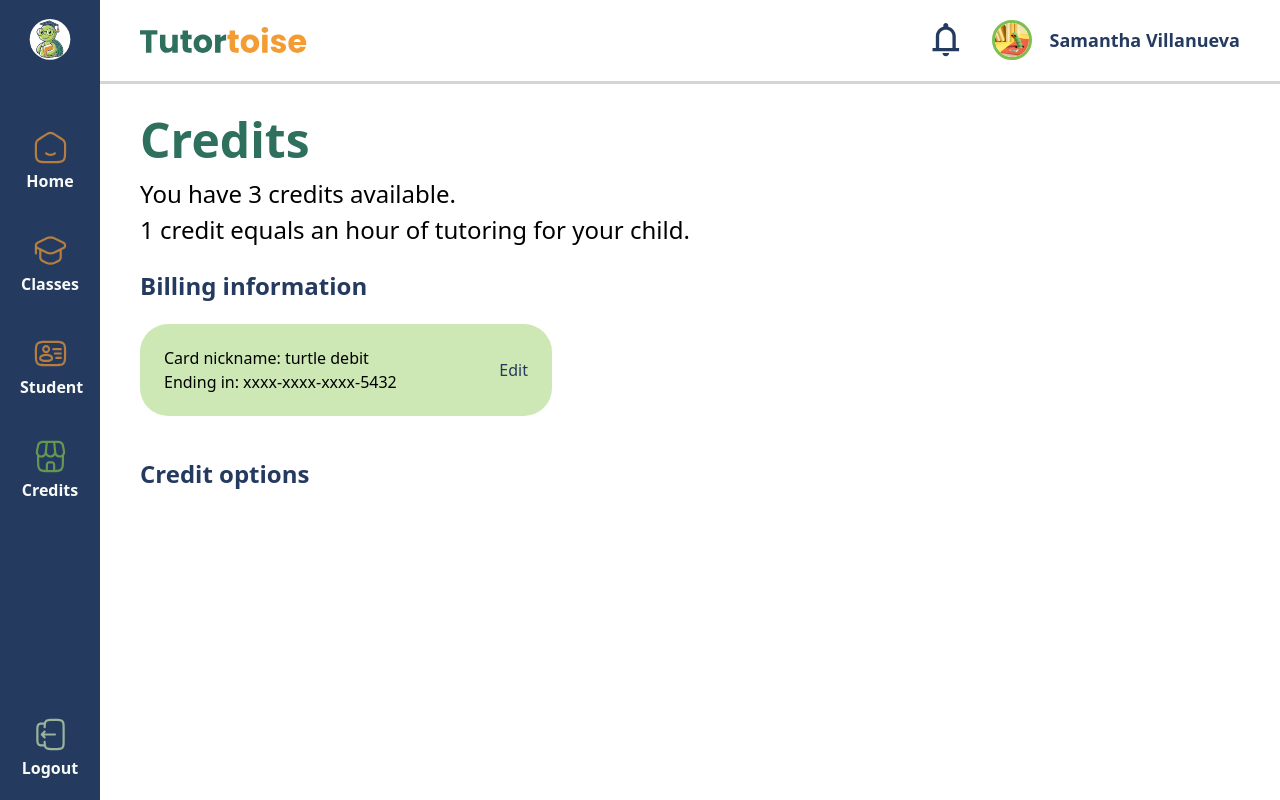
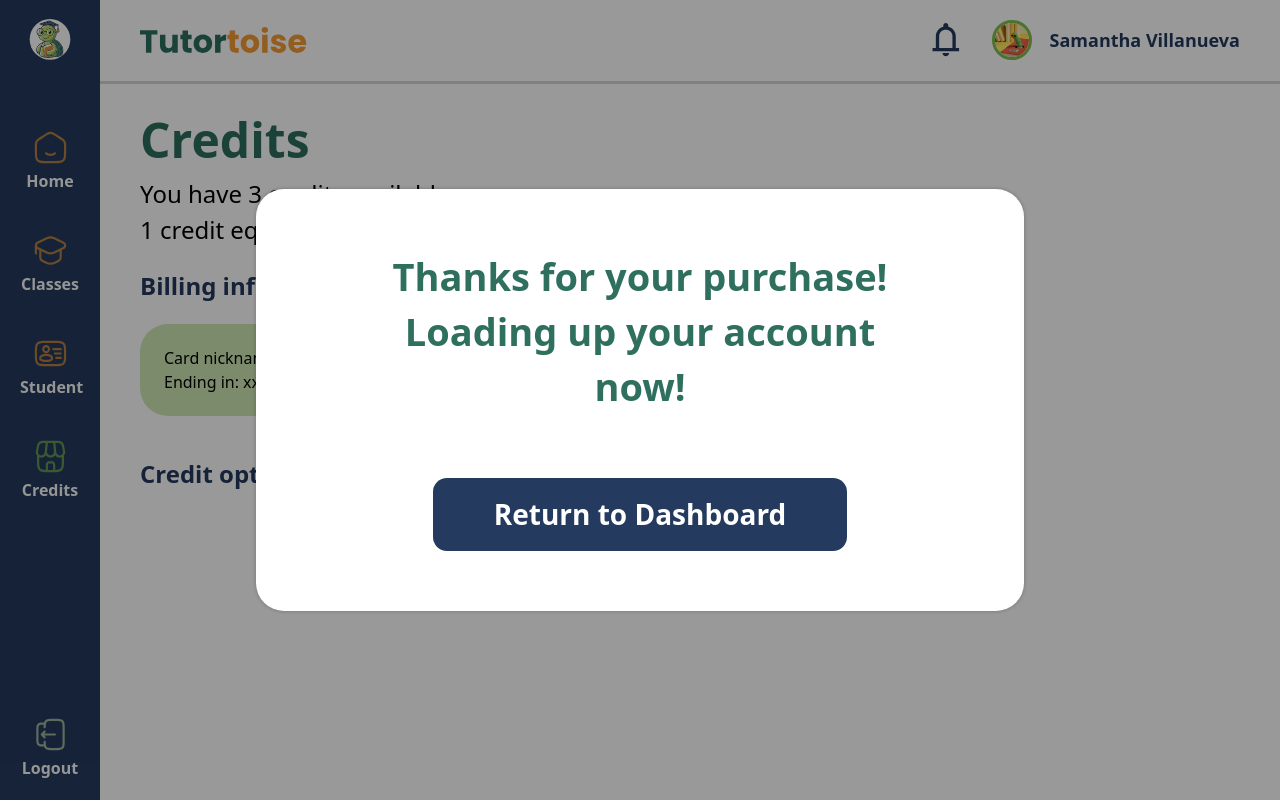
Before and after one commit to DSD-Cohort-Spring-2026-Tutor-Manager/front-end, a Next.js app: page /credits in a window 1280 px wide. Built offline with nearby package versions, Linux system fonts and the light colour scheme.

Commit message:
Create Modal element

```diff
--- a/app/(dashboard)/credits/page.tsx
+++ b/app/(dashboard)/credits/page.tsx
@@ -1,5 +1,9 @@
+'use client'
+
+import Modal from '@/app/_components/Modal/Modal';
 import './credits.css';
 import CreditOpts from '@/app/_components/CreditOpts/CreditOpts';
+
 function page() {
   return (
     <div className='credits'>
@@ -25,6 +29,13 @@ function page() {
         </div>
       </section>
       <CreditOpts />
+      <Modal
+        text="Thanks for your purchase! Loading up your account now!"
+        buttons={[{
+          text: "Return to Dashboard",
+          onClick: () => alert('Modal button clicked.')
+        }]}
+        />
     </div>
   );
 }
--- /dev/null
+++ b/app/_components/Modal/Modal.css
@@ -0,0 +1,58 @@
+.modal {
+  /* display: none; Hidden by default */
+  display: flex;
+  flex-direction: column;
+  justify-content: center;
+  align-items: center;
+  position: fixed; /* Stay in place */
+  z-index: 1;
+  left: 0;
+  top: 0;
+  width: 100%; /* Full width */
+  height: 100vh; /* Full height */
+  overflow: auto; /* Enable scroll if needed */
+  background-color: rgb(0,0,0); /* Fallback color */
+  background-color: rgba(0,0,0,0.4); /* Black w/ opacity */
+}
+
+.modal-content {
+    width: 60%;
+    border-radius: 28px;
+    padding: 60px 100px 60px 100px;
+    background-color: white;
+    display: flex;
+    flex-direction: column;
+    align-items: center;
+    box-shadow: 0px 0px 4px rgba(0, 0, 0, 0.25);
+}
+
+.modal-text {
+    /* margin-top: 3.7rem; */
+    /* margin-top: 59px; */
+    font-weight: 600;
+    font-size: 38px;
+    line-height: 55px;
+    letter-spacing: normal;
+    white-space: pre-wrap;
+    color: var(--Outlines);
+    text-align: center;
+}
+
+.modal__buttons-container {}
+
+.modal-button {
+    height: 73px;
+    margin-top: 4rem;
+    padding: 9px 61px 9px 61px;
+    font-weight: 600;
+    font-size: 28px;
+    line-height: 55px;
+    /* margin-top: 80px; */
+    border-radius: 14px;
+    background-color: var(--Support);
+    color: white;
+}
+
+.modal-button:hover {
+    cursor: pointer;
+}
--- /dev/null
+++ b/app/_components/Modal/Modal.tsx
@@ -0,0 +1,42 @@
+import React from 'react'
+import './Modal.css'
+
+type ModalType = 'confirm'
+
+interface ModalButton {
+    text: string
+    onClick: () => void
+}
+
+const Modal = ({
+    type,
+    text,
+    buttons
+}: {
+    type?: ModalType | undefined,
+    text: string,
+    buttons: ModalButton[]
+}) => {
+  return (
+    <div className="modal">
+        <div className='modal-content'>
+            <p className="modal-text">
+                {text}
+            </p>
+            <div id="modal__buttons-container">
+                {buttons?.map((button, index) => (
+                    <button
+                        key={`modal-button-${index}`}
+                        className='modal-button'
+                        onClick={() => button.onClick()}
+                    >
+                        {button.text}
+                    </button>
+                ))}
+            </div>
+        </div>
+    </div>
+  )
+}
+
+export default Modal
```
